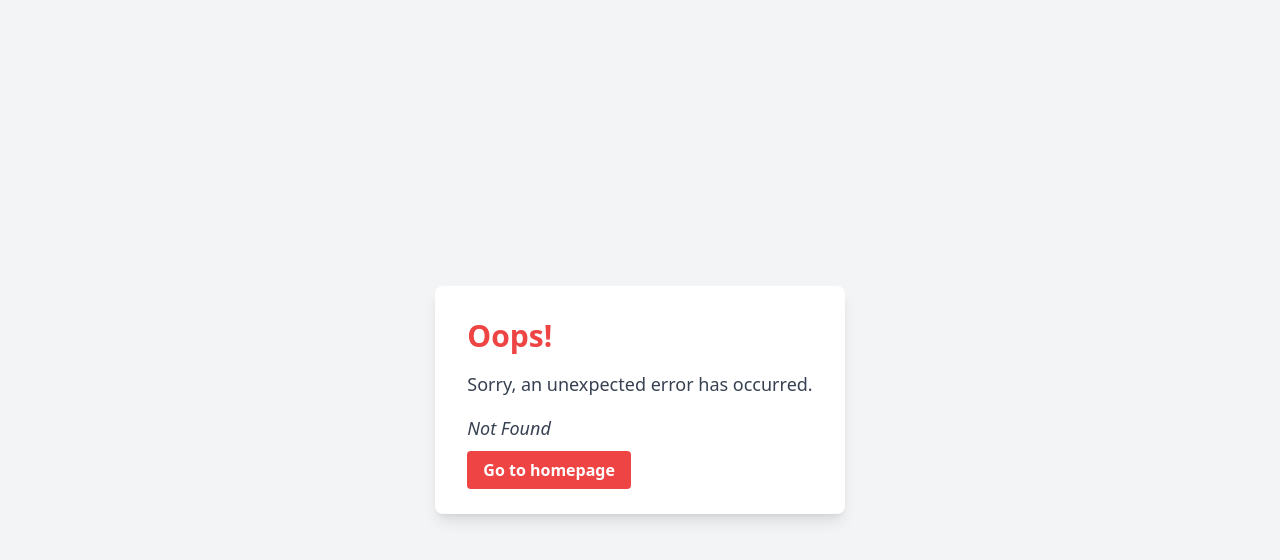
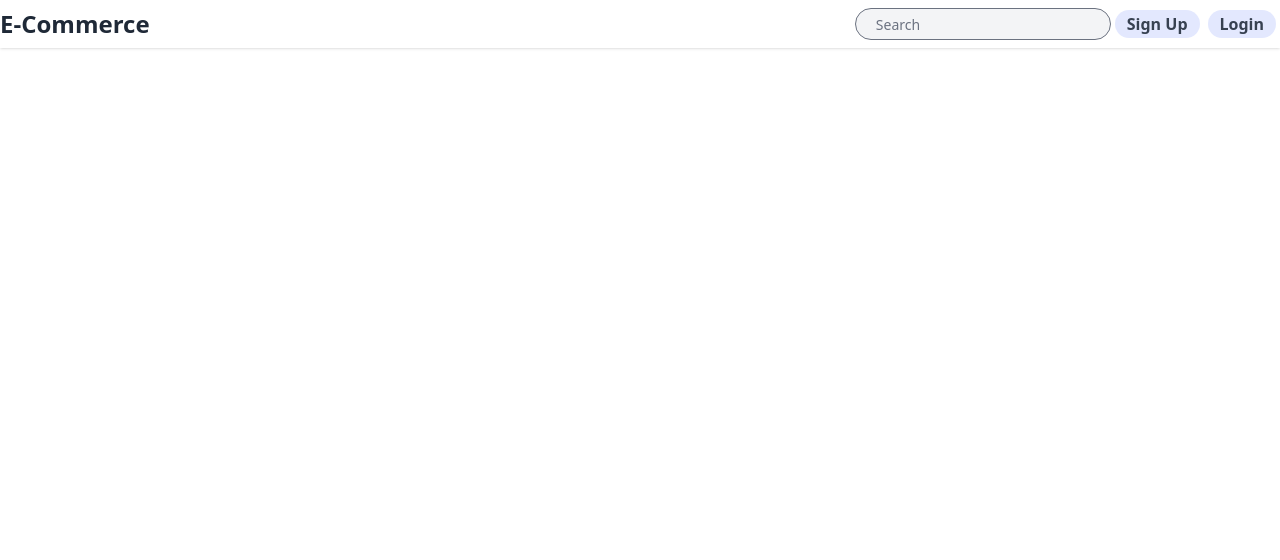
Before and after one commit to sacred-mercy/e-commerce-mern, a React (Vite) app in the folder packages/frontend_e-commerce/: page /search in a window 1280 px wide. Before the commit this address had no page. Shown: the top 560 px of the page. Built offline with nearby package versions, Linux system fonts and the light colour scheme.

Commit message:
shifted route to different file

```diff
--- /dev/null
+++ b/packages/frontend_e-commerce/src/Route.jsx
@@ -0,0 +1,52 @@
+import App from "./App.jsx";
+import Login from "./containers/Login/index.jsx";
+import SignUp from "./containers/SignUp/index.jsx";
+import Logout from "./containers/Logout/index.jsx";
+import Navbar from "./components/Navbar/index.jsx";
+import NotFoundPage from "./containers/NotFoundPage/index.jsx";
+import Search from "./containers/Search/index.jsx";
+import { createBrowserRouter, RouterProvider } from "react-router-dom";
+import { useState } from "react";
+
+function Route() {
+	// user state default to get from local storage
+	const [user, setUser] = useState(
+		localStorage.getItem("user") !== null
+			? JSON.parse(localStorage.getItem("user"))
+			: null
+	);
+
+	const router = createBrowserRouter([
+		{
+			path: "/",
+			element: <Navbar user={user} />,
+			errorElement: <NotFoundPage />,
+			children: [
+				{
+					path: "/",
+					element: <App />,
+				},
+				{
+					path: "/login",
+					element: <Login setUser={setUser} />,
+				},
+				{
+					path: "/signup",
+					element: <SignUp />,
+				},
+				{
+					path: "/logout",
+					element: <Logout setUser={setUser} />,
+				},
+				{
+					path: "/search",
+					element: <Search />,
+				},
+			],
+		},
+	]);
+
+	return <RouterProvider router={router} />;
+}
+
+export default Route;
--- a/packages/frontend_e-commerce/src/components/Navbar/index.jsx
+++ b/packages/frontend_e-commerce/src/components/Navbar/index.jsx
@@ -18,15 +18,17 @@ function Navbar({ user }) {
 					</div>
 					<div className="items-center flex">
 						<div id="searchBar" className="relative">
+							<form action="/search" method="GET">
 								<input
 									type="text"
 									placeholder="Search"
+									name="search"
 									className="bg-gray-100 h-8 text-gray-950 px-5 pr-10 rounded-full text-sm focus:outline-none w-64"
 								/>
 								<button
 									type="submit"
-								className="absolute right-0 top-0 mt-3 mr-4">
-							</button>
+									className="absolute right-0 top-0 mt-3 mr-4"></button>
+							</form>
 						</div>
 						{user ? (
 							<>
--- /dev/null
+++ b/packages/frontend_e-commerce/src/containers/Search/index.jsx
@@ -0,0 +1,4 @@
+
+function Search(){}
+
+export default Search;
--- a/packages/frontend_e-commerce/src/main.jsx
+++ b/packages/frontend_e-commerce/src/main.jsx
@@ -1,48 +1,4 @@
 import ReactDOM from "react-dom/client";
-import App from "./App.jsx";
-import Login from "./containers/Login/index.jsx";
-import SignUp from "./containers/SignUp/index.jsx";
-import Logout from "./containers/Logout/index.jsx";
-import Navbar from "./components/Navbar/index.jsx";
-import NotFoundPage from "./containers/NotFoundPage/index.jsx";
-import { createBrowserRouter, RouterProvider } from "react-router-dom";
-import { useState } from "react";
+import Route from "./Route";
 
-function Root() {
-	// user state default to get from local storage
-	const [user, setUser] = useState(
-		localStorage.getItem("user") !== null
-			? JSON.parse(localStorage.getItem("user"))
-			: null
-	);
-
-	const router = createBrowserRouter([
-		{
-			path: "/",
-			element: <Navbar user={user} />,
-			errorElement: <NotFoundPage />,
-			children: [
-				{
-					path: "/",
-					element: <App />,
-				},
-				{
-					path: "/login",
-					element: <Login setUser={setUser} />,
-				},
-				{
-					path: "/signup",
-					element: <SignUp />,
-				},
-				{
-					path: "/logout",
-					element: <Logout setUser={setUser} />,
-				},
-			],
-		},
-	]);
-
-	return <RouterProvider router={router} />;
-}
-
-ReactDOM.createRoot(document.getElementById("root")).render(<Root />);
+ReactDOM.createRoot(document.getElementById("root")).render(<Route />);
```
Lines whose indentation alone changed are shown as unchanged.
